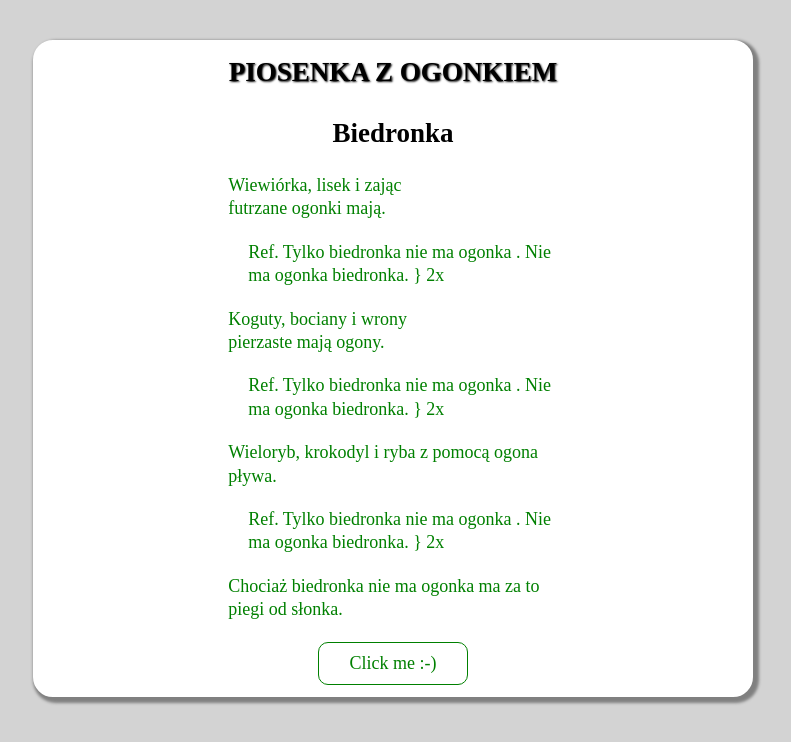
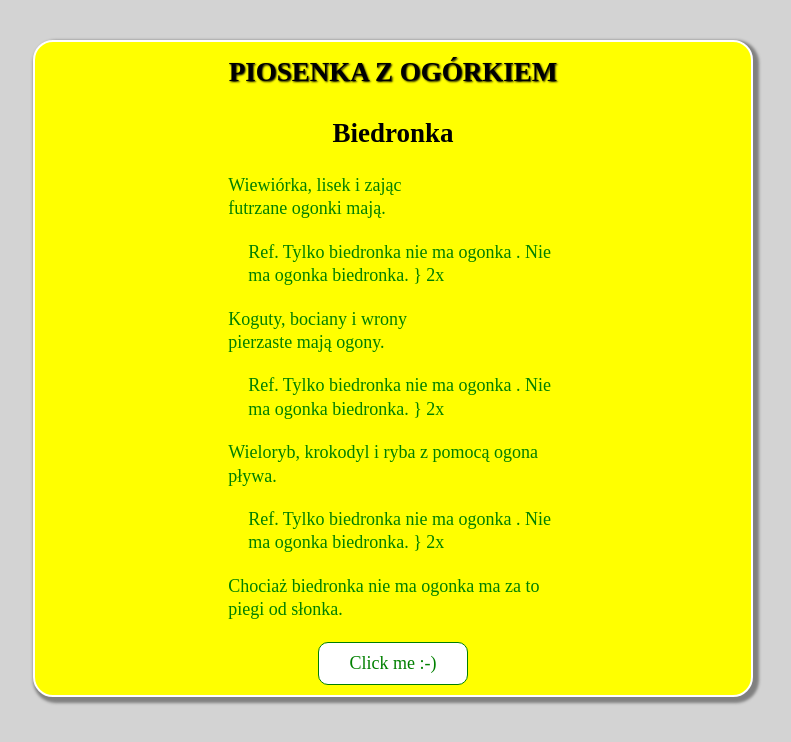
Before and after one commit to sebastianbukowski/Modul7_4, a plain HTML site: page index.html in a window 1280 px wide. Shown: the whole page, without its empty margins (247-1038 px from the left). Drawn offline with Linux system fonts and the light colour scheme.

Commit message:
Add changes in style.scss and index.html

```diff
--- a/css/style.css
+++ b/css/style.css
@@ -10,7 +10,7 @@ body {
 
 .container {
   margin: 0 auto;
-  background-color: white;
+  background-color: yellow;
   border: 2px solid white;
   border-radius: 20px;
   width: 60%;
--- a/index.html
+++ b/index.html
@@ -8,7 +8,7 @@
 <body>
   <section>
     <div class="container">
-      <h1>Piosenka z ogonkiem</h1>
+      <h1>Piosenka z ogórkiem</h1>
       <h2>Biedronka</h2>
       <p>
         Wiewiórka, lisek i zając <br>
```
Also changed, not shown: 1 other file.
